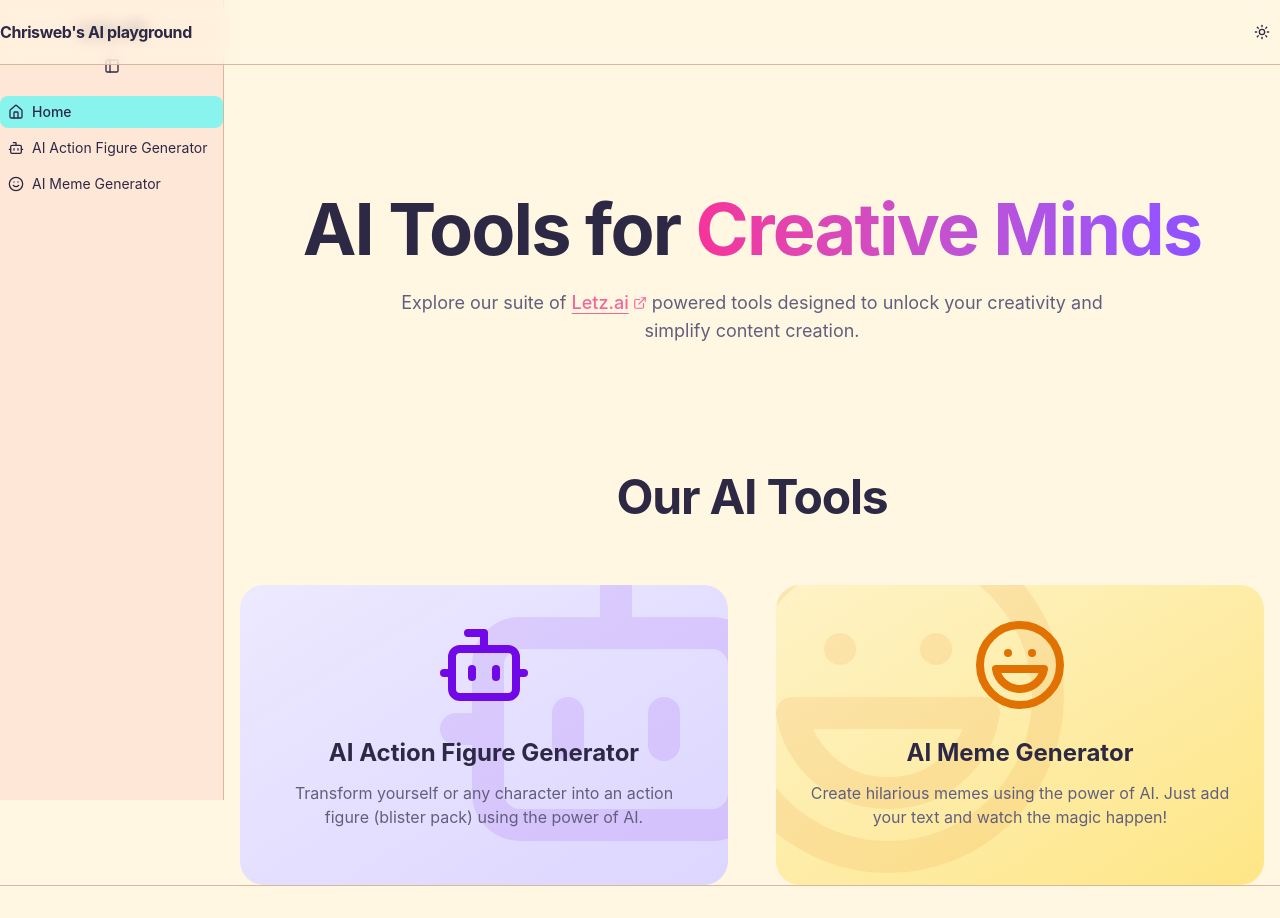
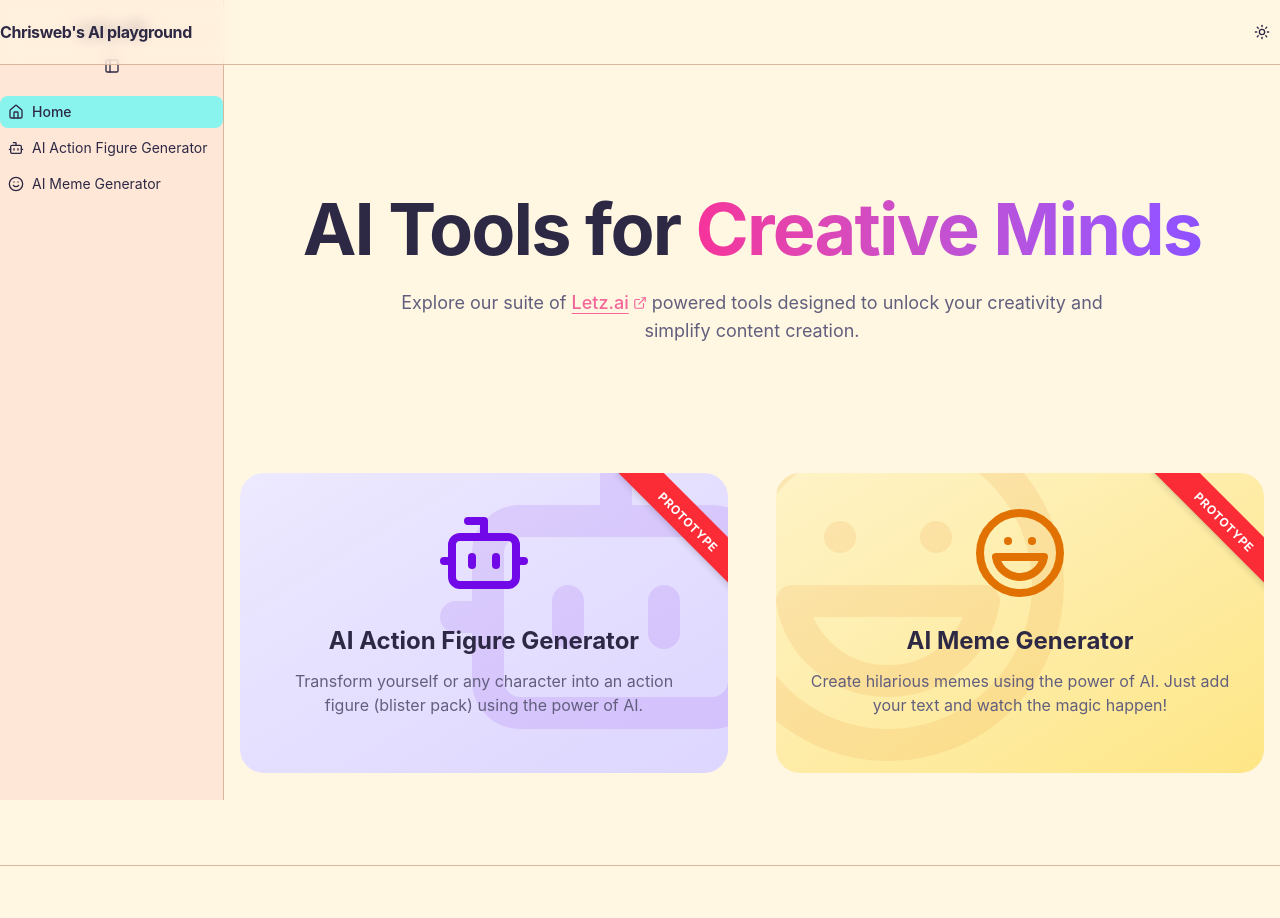
Before and after one commit to chrisweb/lm, a Next.js app: page / in a window 1280 px wide. Built offline with nearby package versions, Linux system fonts and the light colour scheme.

Commit message:
little ui update

```diff
--- a/app/page.tsx
+++ b/app/page.tsx
@@ -33,13 +33,15 @@ export default function Home() {
 
             <section id="tools" className="w-full">
                 <div className="container mx-auto px-4">
-                    <h2 className="mb-16 text-center text-3xl font-bold tracking-tight sm:text-4xl md:text-5xl">Our AI Tools</h2>
                     <div className="grid gap-8 md:grid-cols-2 lg:gap-12">
                         {/* AI Action Figure Generator */}
                         <Link
                             href="/ai-action-figure-generator"
                             className="group relative flex flex-col items-center overflow-hidden rounded-3xl bg-gradient-to-br from-violet-100 to-violet-200 p-8 transition-all duration-300 hover:shadow-xl dark:from-violet-950 dark:to-violet-900"
                         >
+                            <div className="absolute -right-12 top-8 z-20 rotate-45 bg-red-500 dark:bg-red-600 py-1 px-12 shadow-md">
+                                <span className="text-xs font-bold uppercase tracking-wider text-white">Prototype</span>
+                            </div>
                             <div className="absolute -right-20 -top-20 opacity-10 transition-all duration-500 group-hover:rotate-12 group-hover:scale-110 group-hover:opacity-20">
                                 <Bot className="h-96 w-96 text-violet-700 dark:text-violet-400" />
                             </div>
@@ -57,6 +59,9 @@ export default function Home() {
                             href="/ai-meme-generator"
                             className="group relative flex flex-col items-center overflow-hidden rounded-3xl bg-gradient-to-br from-amber-100 to-amber-200 p-8 transition-all duration-300 hover:shadow-xl dark:from-amber-950 dark:to-amber-900"
                         >
+                            <div className="absolute -right-12 top-8 z-20 rotate-45 bg-red-500 dark:bg-red-600 py-1 px-12 shadow-md">
+                                <span className="text-xs font-bold uppercase tracking-wider text-white">Prototype</span>
+                            </div>
                             <div className="absolute -left-20 -top-20 opacity-10 transition-all duration-500 group-hover:-rotate-12 group-hover:scale-110 group-hover:opacity-20">
                                 <Laugh className="h-96 w-96 text-amber-600 dark:text-amber-400" />
                             </div>
--- a/components/meme/MemeGenerator.tsx
+++ b/components/meme/MemeGenerator.tsx
@@ -149,7 +149,7 @@ export function MemeGenerator({ /*onImageGenerated,*/ onLoadingChange }: MemeGen
                     //disabled={!prompt || status === 'streaming'}
                     size="lg"
                 >
-                    Generate Meme 🚀
+                    Letz Meme
                 </Button>
             </form>
         </div>
```
